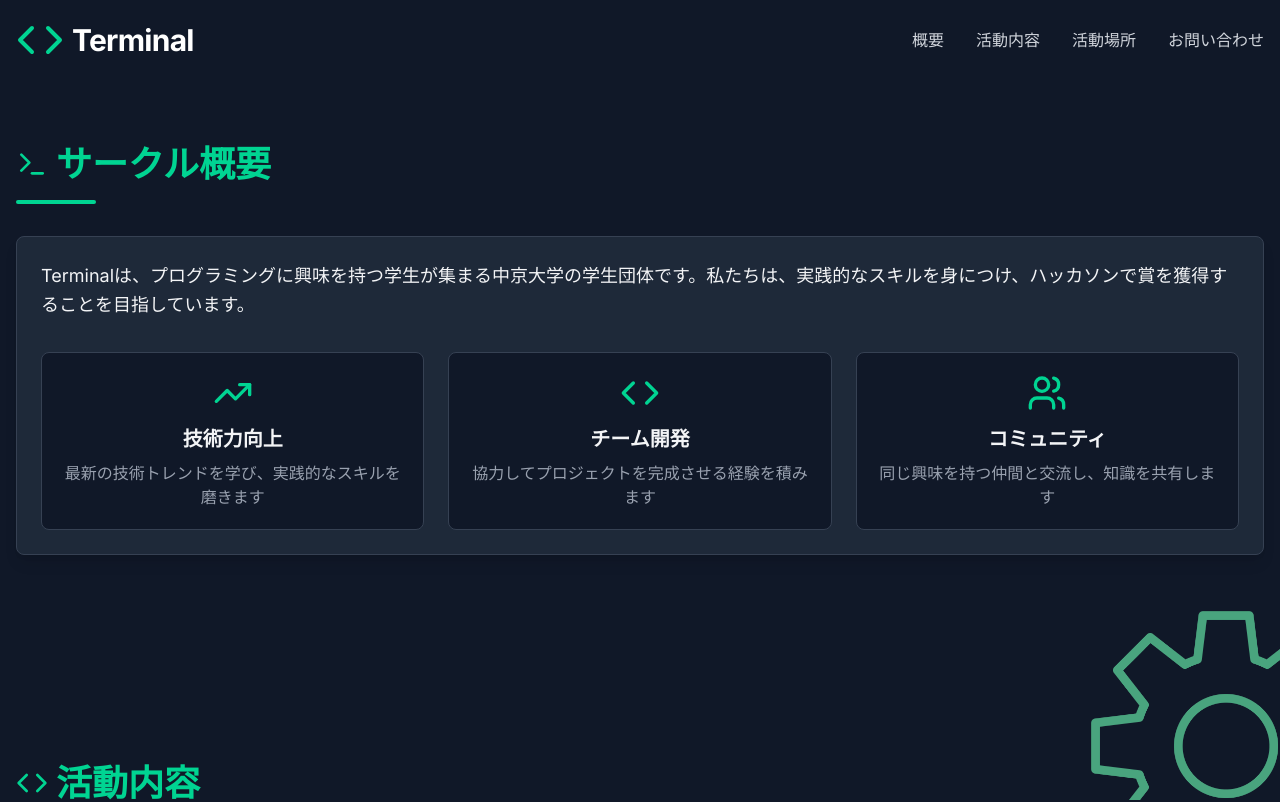
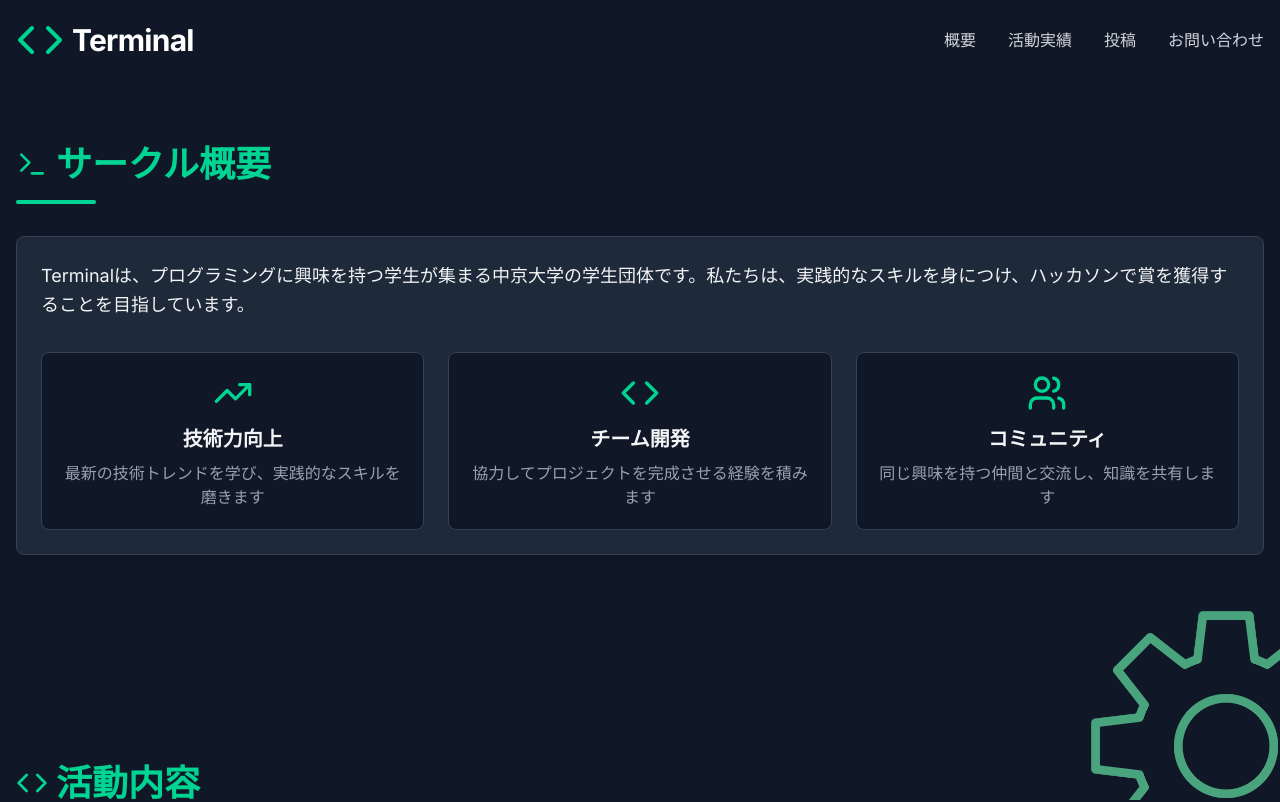
Before and after one commit to LimeIvy/C-Hack-Website, a Next.js app: page / in a window 1280 px wide. Shown: the top 802 px of the page. Built offline with nearby package versions, Linux system fonts and the light colour scheme.

Commit message:
change(ui): ヘッダーの内容を変更

```diff
--- a/src/components/header.tsx
+++ b/src/components/header.tsx
@@ -6,10 +6,10 @@ import { motion } from 'framer-motion'
 import { Code, Menu, X } from 'lucide-react'
 
 const navItems = [
-  { name: '概要', href: '#overview' },
-  { name: '活動内容', href: '#activities' },
-  { name: '活動場所', href: '#location' },
-  { name: 'お問い合わせ', href: '#contact' },
+  { name: '概要', href: '/' },
+  { name: '活動実績', href: '/achievements' },
+  { name: '投稿', href: '/posts' },
+  { name: 'お問い合わせ', href: '/contact' },
 ]
 
 export default function Header() {
```
